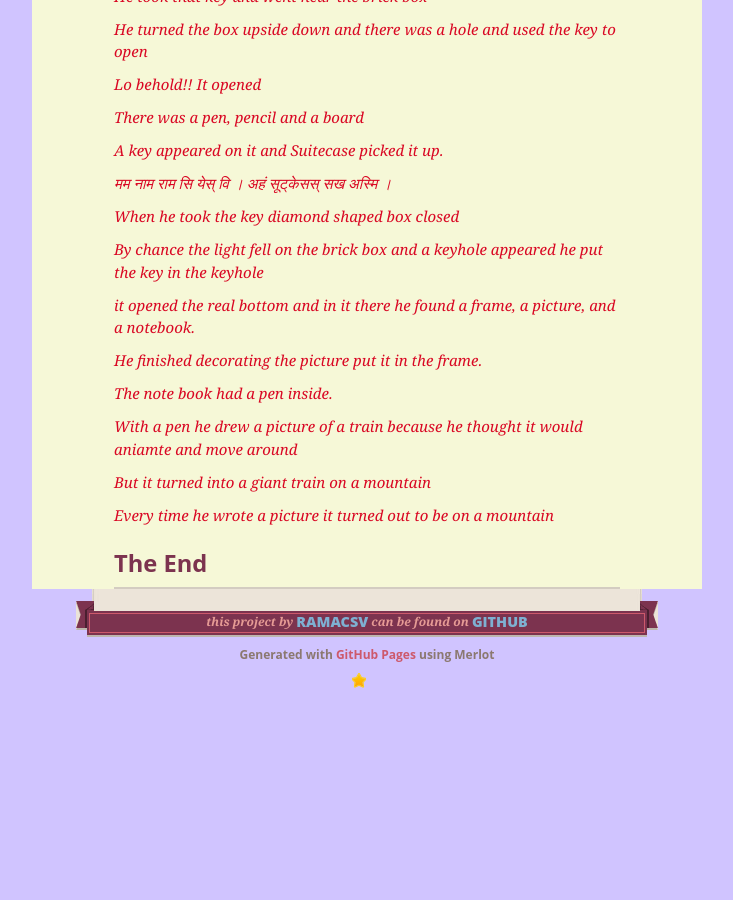
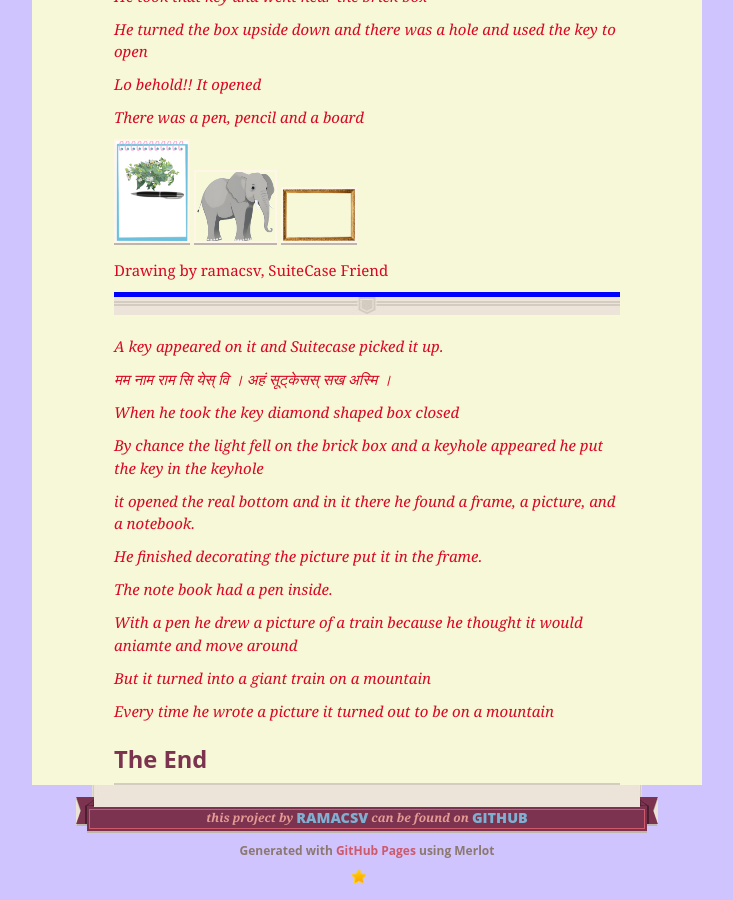
Before and after one commit to Ramacsv/suitecasekey, a Jekyll site: the page built from index.md, in a window 1280 px wide and 900 px high, scrolled down 2193 px. Shown: the whole window, without its empty margins (273-1006 px from the left). Built offline with Jekyll 4.4.1, drawn with Linux system fonts in a browser that asks for light colours; our own code applies the rules of GitHub Pages for plain Markdown files; before the commit the page ends 2935 px from its top, so only the background shows below that.

Commit message:
Update index.md

```diff
--- a/index.md
+++ b/index.md
@@ -82,6 +82,13 @@ _Lo behold!! It opened_
 
 _There was a pen, pencil and a board_
 
+![alt Notepad](assets/images/notepad.png "NotePad")
+![alt Notepad](assets/images/elephant.png "Elephant")
+![alt Notepad](assets/images/frame.png "Elephant")
+
+<b>Drawing by ramacsv, SuiteCase Friend</b>
+<hr style="border-top:5px solid Blue">
+
 _A key appeared on it and Suitecase picked it up._
 
 _मम नाम राम सि येस् वि ।     अहं सूट्केसस् सख अस्मि ।_
```
